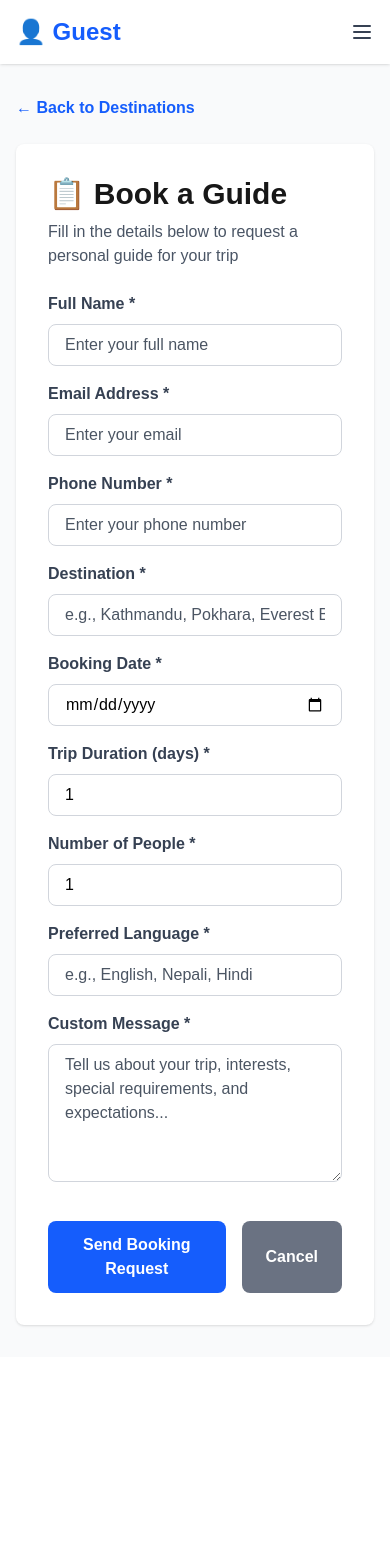
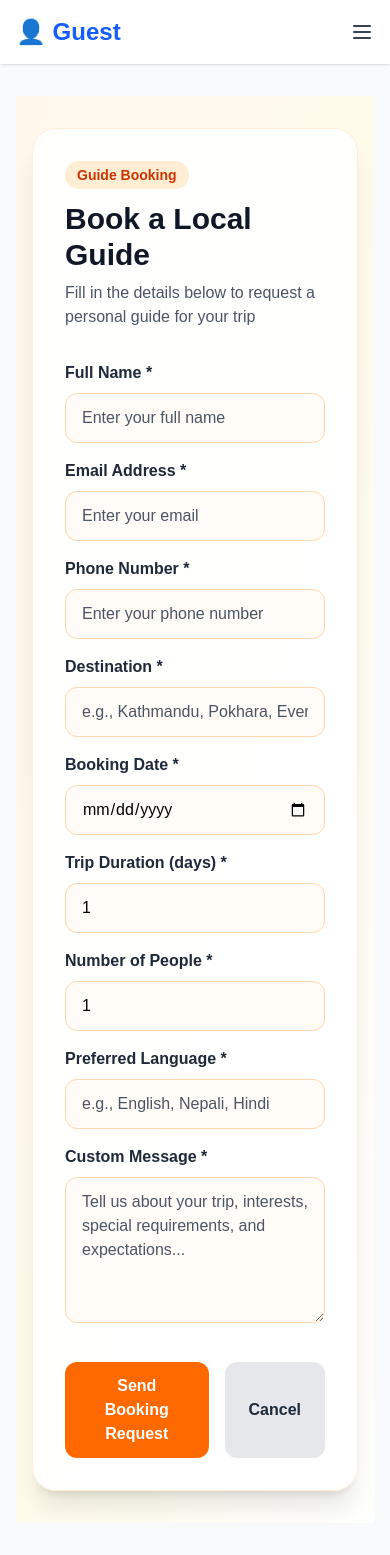
Before and after one commit to SandipKandel0/Web_project_nepalexplorer, a Next.js app: page /user/guide-booked in a window 390 px wide. Before the commit the page ends 1357 px from the top, so only its background shows below. Built offline with nearby package versions, Linux system fonts and the light colour scheme; no server answers.

Commit message:
notifications and guide booking features managed

```diff
--- a/app/(guide)/layout.tsx
+++ b/app/(guide)/layout.tsx
@@ -3,6 +3,7 @@
 import { ReactNode, useState } from "react";
 import Link from "next/link";
 import { usePathname } from "next/navigation";
+import NotificationsDropdown from "@/app/(public)/user/_components/NotificationsDropdown";
 
 export default function GuideLayout({ children }: { children: ReactNode }) {
   const pathname = usePathname();
@@ -55,6 +56,11 @@ export default function GuideLayout({ children }: { children: ReactNode }) {
               </Link>
             </div>
 
+            {/* Right Side Icons */}
+            <div className="hidden md:flex items-center gap-4">
+              <NotificationsDropdown />
+            </div>
+
             {/* Mobile Menu Button */}
             <button
               className="md:hidden text-gray-700 hover:text-orange-600"
@@ -97,6 +103,9 @@ export default function GuideLayout({ children }: { children: ReactNode }) {
               >
                 👤 Profile
               </Link>
+              <div className="py-2 px-4 border-t border-gray-200 mt-2">
+                <NotificationsDropdown />
+              </div>
             </div>
           )}
         </div>
--- a/app/(public)/user/_components/NotificationsDropdown.tsx
+++ b/app/(public)/user/_components/NotificationsDropdown.tsx
@@ -24,7 +24,14 @@ export default function NotificationsDropdown() {
     try {
       setLoading(true);
       const response = await getNotifications();
-      setNotifications(response.data);
+      const list = Array.isArray(response)
+        ? response
+        : Array.isArray(response?.data)
+        ? response.data
+        : Array.isArray(response?.data?.data)
+        ? response.data.data
+        : [];
+      setNotifications(list);
       setError("");
     } catch (err: any) {
       setError(err.message || "Failed to fetch notifications");
@@ -66,7 +73,7 @@ export default function NotificationsDropdown() {
     localStorage.removeItem("favorite_destinations");
 
     // Redirect to login page
-    router.push("/login/user");
+    router.push("/login");
   };
 
   return (
--- a/app/(public)/user/guide-booked/page.tsx
+++ b/app/(public)/user/guide-booked/page.tsx
@@ -118,30 +118,25 @@ function GuideBookedForm() {
   };
 
   return (
-    <div>
-      <div className="mb-6">
-        <Link
-          href="/user/destinations"
-          className="text-blue-600 hover:text-blue-800 font-semibold"
-        >
-          ← Back to Destinations
-        </Link>
-      </div>
-
-      <div className="bg-white rounded-lg shadow p-8 max-w-2xl mx-auto">
-        <h1 className="text-3xl font-bold mb-2">📋 Book a Guide</h1>
-        <p className="text-gray-600 mb-6">
+    <div className="min-h-screen bg-linear-to-br from-orange-50 via-amber-50 to-white py-8 px-4">
+      <div className="max-w-4xl mx-auto">
+      <div className="bg-white/95 backdrop-blur rounded-3xl shadow-xl border border-orange-100 p-8 max-w-3xl mx-auto">
+        <div className="mb-8">
+          <p className="inline-block px-3 py-1 bg-orange-100 text-orange-700 rounded-full text-sm font-semibold mb-3">Guide Booking</p>
+          <h1 className="text-3xl md:text-4xl font-extrabold text-gray-900 mb-2">Book a Local Guide</h1>
+          <p className="text-gray-600">
           Fill in the details below to request a personal guide for your trip
         </p>
+        </div>
 
         {error && (
-          <div className="bg-red-100 border border-red-400 text-red-700 px-4 py-3 rounded mb-4">
+          <div className="bg-red-100 border border-red-300 text-red-700 px-4 py-3 rounded-xl mb-4">
             {error}
           </div>
         )}
 
         {success && (
-          <div className="bg-green-100 border border-green-400 text-green-700 px-4 py-3 rounded mb-4">
+          <div className="bg-green-100 border border-green-300 text-green-700 px-4 py-3 rounded-xl mb-4">
             {success}
           </div>
         )}
@@ -149,7 +144,7 @@ function GuideBookedForm() {
         <form onSubmit={handleSubmit} className="space-y-4">
           {/* Name */}
           <div>
-            <label className="block text-gray-700 font-semibold mb-2">
+            <label className="block text-gray-800 font-semibold mb-2">
               Full Name *
             </label>
             <input
@@ -157,14 +152,14 @@ function GuideBookedForm() {
               value={form.name}
               onChange={(e) => setForm({ ...form, name: e.target.value })}
               placeholder="Enter your full name"
-              className="w-full px-4 py-2 border border-gray-300 rounded-lg focus:outline-none focus:ring-2 focus:ring-blue-500"
+              className="w-full px-4 py-3 border border-orange-200 rounded-xl bg-orange-50/40 focus:outline-none focus:ring-2 focus:ring-orange-400"
               required
             />
           </div>
 
           {/* Email */}
           <div>
-            <label className="block text-gray-700 font-semibold mb-2">
+            <label className="block text-gray-800 font-semibold mb-2">
               Email Address *
             </label>
             <input
@@ -172,14 +167,14 @@ function GuideBookedForm() {
               value={form.email}
               onChange={(e) => setForm({ ...form, email: e.target.value })}
               placeholder="Enter your email"
-              className="w-full px-4 py-2 border border-gray-300 rounded-lg focus:outline-none focus:ring-2 focus:ring-blue-500"
+              className="w-full px-4 py-3 border border-orange-200 rounded-xl bg-orange-50/40 focus:outline-none focus:ring-2 focus:ring-orange-400"
               required
             />
           </div>
 
           {/* Phone */}
           <div>
-            <label className="block text-gray-700 font-semibold mb-2">
+            <label className="block text-gray-800 font-semibold mb-2">
               Phone Number *
             </label>
             <input
@@ -187,14 +182,14 @@ function GuideBookedForm() {
               value={form.phone}
               onChange={(e) => setForm({ ...form, phone: e.target.value })}
               placeholder="Enter your phone number"
-              className="w-full px-4 py-2 border border-gray-300 rounded-lg focus:outline-none focus:ring-2 focus:ring-blue-500"
+              className="w-full px-4 py-3 border border-orange-200 rounded-xl bg-orange-50/40 focus:outline-none focus:ring-2 focus:ring-orange-400"
               required
             />
           </div>
 
           {/* Destination */}
           <div>
-            <label className="block text-gray-700 font-semibold mb-2">
+            <label className="block text-gray-800 font-semibold mb-2">
               Destination *
             </label>
             <input
@@ -202,21 +197,21 @@ function GuideBookedForm() {
               value={form.location}
               onChange={(e) => setForm({ ...form, location: e.target.value })}
               placeholder="e.g., Kathmandu, Pokhara, Everest Base Camp"
-              className="w-full px-4 py-2 border border-gray-300 rounded-lg focus:outline-none focus:ring-2 focus:ring-blue-500"
+              className="w-full px-4 py-3 border border-orange-200 rounded-xl bg-orange-50/40 focus:outline-none focus:ring-2 focus:ring-orange-400"
               required
             />
           </div>
 
           {/* Booking Date */}
           <div>
-            <label className="block text-gray-700 font-semibold mb-2">
+            <label className="block text-gray-800 font-semibold mb-2">
               Booking Date *
             </label>
             <input
               type="date"
               value={form.bookingDate}
               onChange={(e) => setForm({ ...form, bookingDate: e.target.value })}
-              className="w-full px-4 py-2 border border-gray-300 rounded-lg focus:outline-none focus:ring-2 focus:ring-blue-500"
+              className="w-full px-4 py-3 border border-orange-200 rounded-xl bg-orange-50/40 focus:outline-none focus:ring-2 focus:ring-orange-400"
               required
             />
           </div>
@@ -224,7 +219,7 @@ function GuideBookedForm() {
           <div className="grid grid-cols-1 md:grid-cols-2 gap-4">
             {/* Trip Duration */}
             <div>
-              <label className="block text-gray-700 font-semibold mb-2">
+                <label className="block text-gray-800 font-semibold mb-2">
                 Trip Duration (days) *
               </label>
               <input
@@ -234,14 +229,14 @@ function GuideBookedForm() {
                 onChange={(e) =>
                   setForm({ ...form, tripDuration: parseInt(e.target.value) || 1 })
                 }
-                className="w-full px-4 py-2 border border-gray-300 rounded-lg focus:outline-none focus:ring-2 focus:ring-blue-500"
+                className="w-full px-4 py-3 border border-orange-200 rounded-xl bg-orange-50/40 focus:outline-none focus:ring-2 focus:ring-orange-400"
                 required
               />
             </div>
 
             {/* Number of People */}
             <div>
-              <label className="block text-gray-700 font-semibold mb-2">
+                <label className="block text-gray-800 font-semibold mb-2">
                 Number of People *
               </label>
               <input
@@ -251,7 +246,7 @@ function GuideBookedForm() {
                 onChange={(e) =>
                   setForm({ ...form, numberOfPeople: parseInt(e.target.value) || 1 })
                 }
-                className="w-full px-4 py-2 border border-gray-300 rounded-lg focus:outline-none focus:ring-2 focus:ring-blue-500"
+                className="w-full px-4 py-3 border border-orange-200 rounded-xl bg-orange-50/40 focus:outline-none focus:ring-2 focus:ring-orange-400"
                 required
               />
             </div>
@@ -259,7 +254,7 @@ function GuideBookedForm() {
 
           {/* Language */}
           <div>
-            <label className="block text-gray-700 font-semibold mb-2">
+            <label className="block text-gray-800 font-semibold mb-2">
               Preferred Language *
             </label>
             <input
@@ -267,14 +262,14 @@ function GuideBookedForm() {
               value={form.language}
               onChange={(e) => setForm({ ...form, language: e.target.value })}
               placeholder="e.g., English, Nepali, Hindi"
-              className="w-full px-4 py-2 border border-gray-300 rounded-lg focus:outline-none focus:ring-2 focus:ring-blue-500"
+              className="w-full px-4 py-3 border border-orange-200 rounded-xl bg-orange-50/40 focus:outline-none focus:ring-2 focus:ring-orange-400"
               required
             />
           </div>
 
           {/* Custom Message */}
           <div>
-            <label className="block text-gray-700 font-semibold mb-2">
+            <label className="block text-gray-800 font-semibold mb-2">
               Custom Message *
             </label>
             <textarea
@@ -282,7 +277,7 @@ function GuideBookedForm() {
               onChange={(e) => setForm({ ...form, customMessage: e.target.value })}
               placeholder="Tell us about your trip, interests, special requirements, and expectations..."
               rows={5}
-              className="w-full px-4 py-2 border border-gray-300 rounded-lg focus:outline-none focus:ring-2 focus:ring-blue-500"
+              className="w-full px-4 py-3 border border-orange-200 rounded-xl bg-orange-50/40 focus:outline-none focus:ring-2 focus:ring-orange-400"
               required
             />
           </div>
@@ -291,18 +286,19 @@ function GuideBookedForm() {
             <button
               type="submit"
               disabled={submitting}
-              className="flex-1 bg-blue-600 hover:bg-blue-700 text-white px-6 py-3 rounded-lg disabled:opacity-50 font-semibold transition"
+              className="flex-1 bg-orange-500 hover:bg-orange-600 text-white px-6 py-3 rounded-xl disabled:opacity-50 font-semibold transition"
             >
               {submitting ? "Sending Request..." : "Send Booking Request"}
             </button>
             <Link
               href="/user/destinations"
-              className="bg-gray-500 hover:bg-gray-600 text-white px-6 py-3 rounded-lg font-semibold transition flex items-center justify-center"
+              className="bg-gray-200 hover:bg-gray-300 text-gray-800 px-6 py-3 rounded-xl font-semibold transition flex items-center justify-center"
             >
               Cancel
             </Link>
           </div>
         </form>
+      </div>
       </div>
     </div>
   );
```
Also changed, not shown: app/(auth)/login/guide/page.tsx (+8 -6 lines), app/(public)/user/guide-booking/page.tsx (+17 -14 lines).
